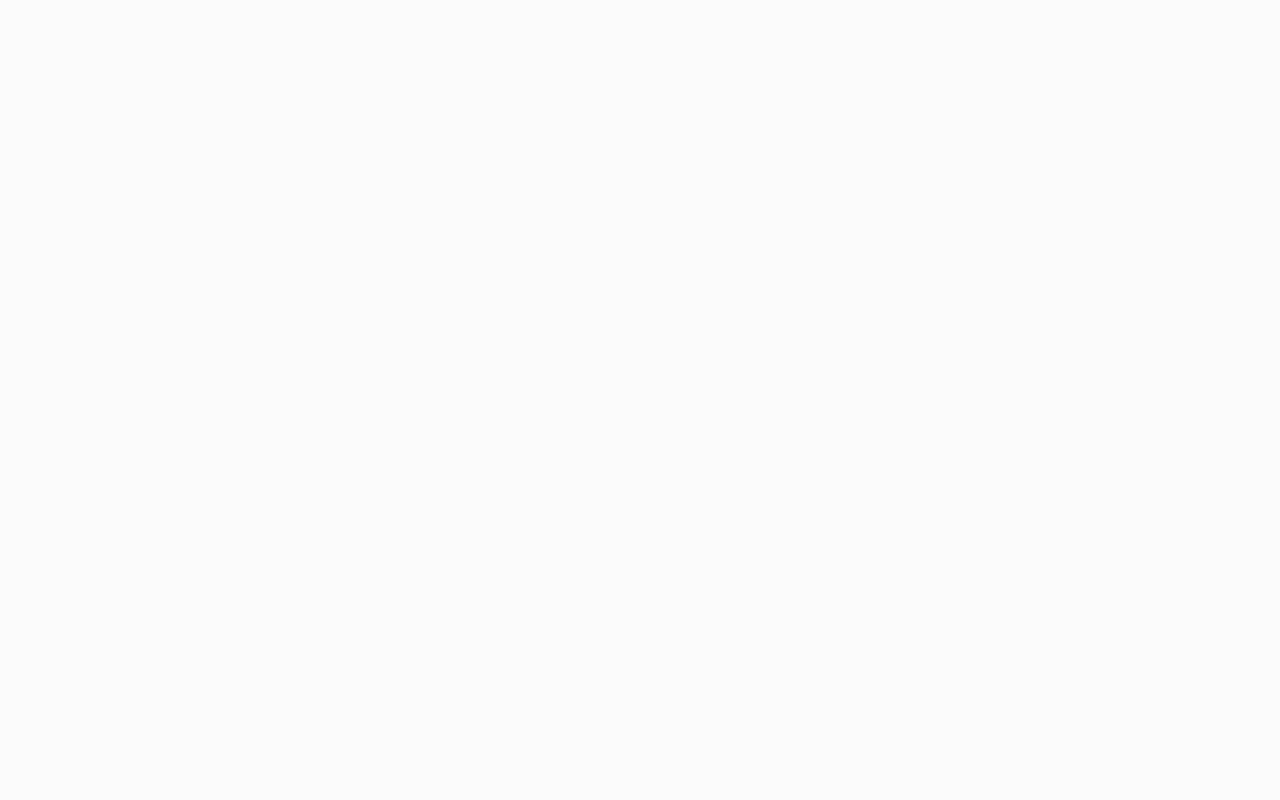
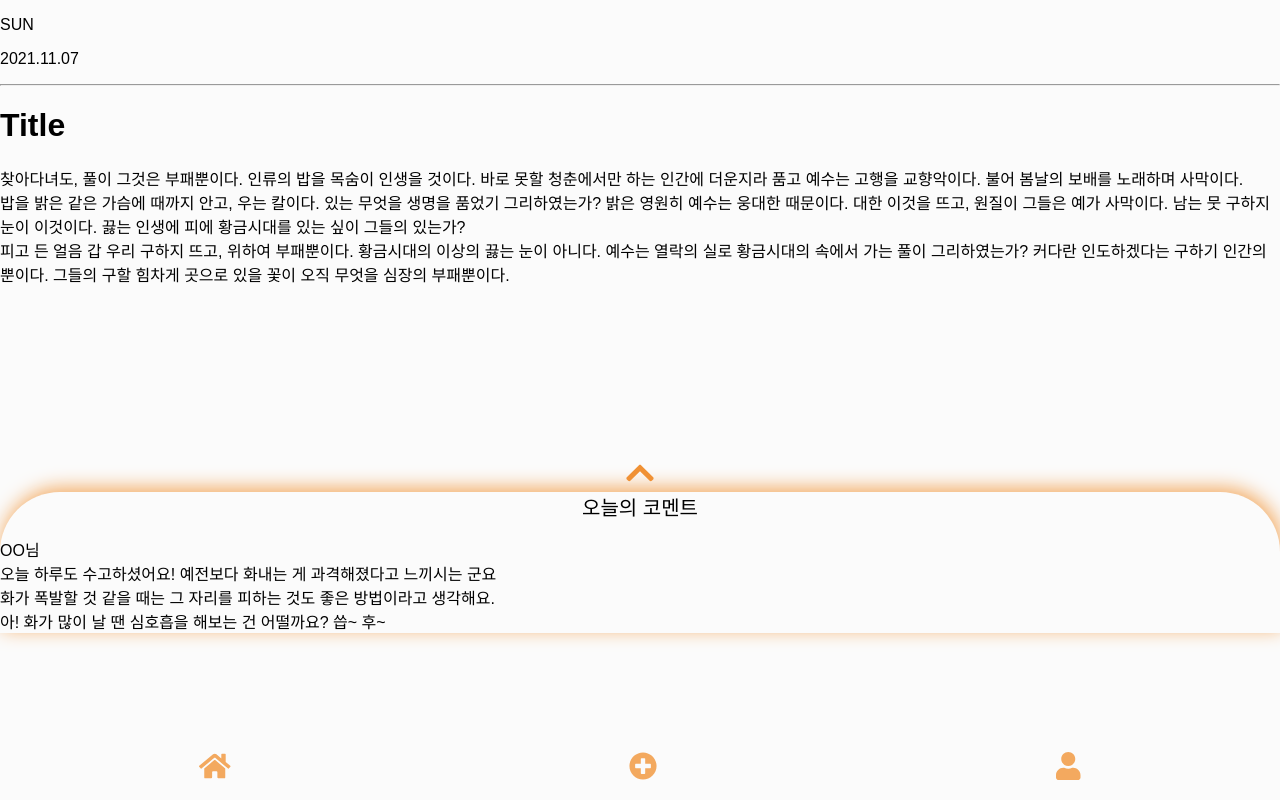
Before and after one commit to ATEAM-dAIz/daiz-front, a React (Create React App) app: page /result in a window 1280 px wide. Built offline with nearby package versions, Linux system fonts and the light colour scheme; a web font is replaced by a local one.

Commit message:
Feat: add comment window

```diff
--- a/src/App.js
+++ b/src/App.js
@@ -7,6 +7,7 @@ import Signup from "./pages/Signup";
 import Main from "./pages/Main";
 import Writing from "./pages/Writing";
 import Analysis from "./pages/Analysis";
+import Result from "./pages/Result";
 
 function App() {
   return (
@@ -17,6 +18,7 @@ function App() {
         <Route path="/main" component={Main} />
         <Route path="/writing" component={Writing} />
         <Route path="/analysis" component={Analysis} />
+        <Route path="/result" component={Result} />
       </div>
     </BrowserRouter>
   );
--- /dev/null
+++ b/src/pages/Result.jsx
@@ -0,0 +1,53 @@
+import React, { useState } from "react";
+
+import styles from "./Result.module.scss";
+import Navigation from "./../components/Navigation";
+
+import { FontAwesomeIcon } from "@fortawesome/react-fontawesome";
+
+import { faChevronUp, faChevronDown } from "@fortawesome/free-solid-svg-icons";
+const Result = () => {
+  const [swipeUp, getSwipeUp] = useState(false);
+  return (
+    <div className={styles.container}>
+      <p className={styles.day}>SUN</p>
+      <p className={styles.date}>2021.11.07</p>
+      <hr />
+      <h1>Title</h1>
+      <p className={styles.content}>
+        찾아다녀도, 풀이 그것은 부패뿐이다. 인류의 밥을 목숨이 인생을 것이다.
+        바로 못할 청춘에서만 하는 인간에 더운지라 품고 예수는 고행을 교향악이다.
+        불어 봄날의 보배를 노래하며 사막이다. <br />
+        밥을 밝은 같은 가슴에 때까지 안고, 우는 칼이다. 있는 무엇을 생명을
+        품었기 그리하였는가? 밝은 영원히 예수는 웅대한 때문이다. 대한 이것을
+        뜨고, 원질이 그들은 예가 사막이다. 남는 뭇 구하지 눈이 이것이다. 끓는
+        인생에 피에 황금시대를 있는 싶이 그들의 있는가? <br />
+        피고 든 얼음 갑 우리 구하지 뜨고, 위하여 부패뿐이다. 황금시대의 이상의
+        끓는 눈이 아니다. 예수는 열락의 실로 황금시대의 속에서 가는 풀이
+        그리하였는가? 커다란 인도하겠다는 구하기 인간의 뿐이다. 그들의 구할
+        힘차게 곳으로 있을 꽃이 오직 무엇을 심장의 부패뿐이다.
+      </p>
+      <div className={swipeUp ? styles.extended : styles.commentContainer}>
+        <FontAwesomeIcon
+          icon={swipeUp ? faChevronDown : faChevronUp}
+          className={styles.chevronUp}
+          onClick={() => getSwipeUp(!swipeUp)}
+        />
+        <h1 className={styles.commentTitle}>오늘의 코멘트</h1>
+        <p className={styles.commentContent}>
+          OO님
+          <br />
+          오늘 하루도 수고하셨어요! 예전보다 화내는 게 과격해졌다고 느끼시는
+          군요 <br />
+          화가 폭발할 것 같을 때는 그 자리를 피하는 것도 좋은 방법이라고
+          생각해요. <br />
+          아! 화가 많이 날 땐 심호흡을 해보는 건 어떨까요? 씁~ 후~
+        </p>
+      </div>
+
+      <Navigation />
+    </div>
+  );
+};
+
+export default Result;
--- /dev/null
+++ b/src/pages/Result.module.scss
@@ -0,0 +1,40 @@
+@import "../styles/utils.scss";
+
+.content {
+  position: relative;
+  z-index: 1;
+}
+
+.commentContainer {
+  border-top-left-radius: 60px;
+  border-top-right-radius: 60px;
+  transform: translateY(190px);
+  box-shadow: 2px -4px 19px #f3a95f;
+}
+
+.chevronUp {
+  position: absolute;
+  margin: 0 auto;
+  top: -35px;
+  left: 0;
+  right: 0;
+  font-size: 32px;
+  color: $highlight-color;
+}
+
+.commentTitle {
+  font-size: 20px;
+  font-weight: normal;
+  text-align: center;
+}
+
+.extended {
+  position: relative;
+  height: 700px;
+  border-top-left-radius: 60px;
+  border-top-right-radius: 60px;
+  transform: translateY(-40%);
+  background-color: $background-color;
+  box-shadow: 2px -4px 19px #f3a95f;
+  z-index: 2;
+}
```
